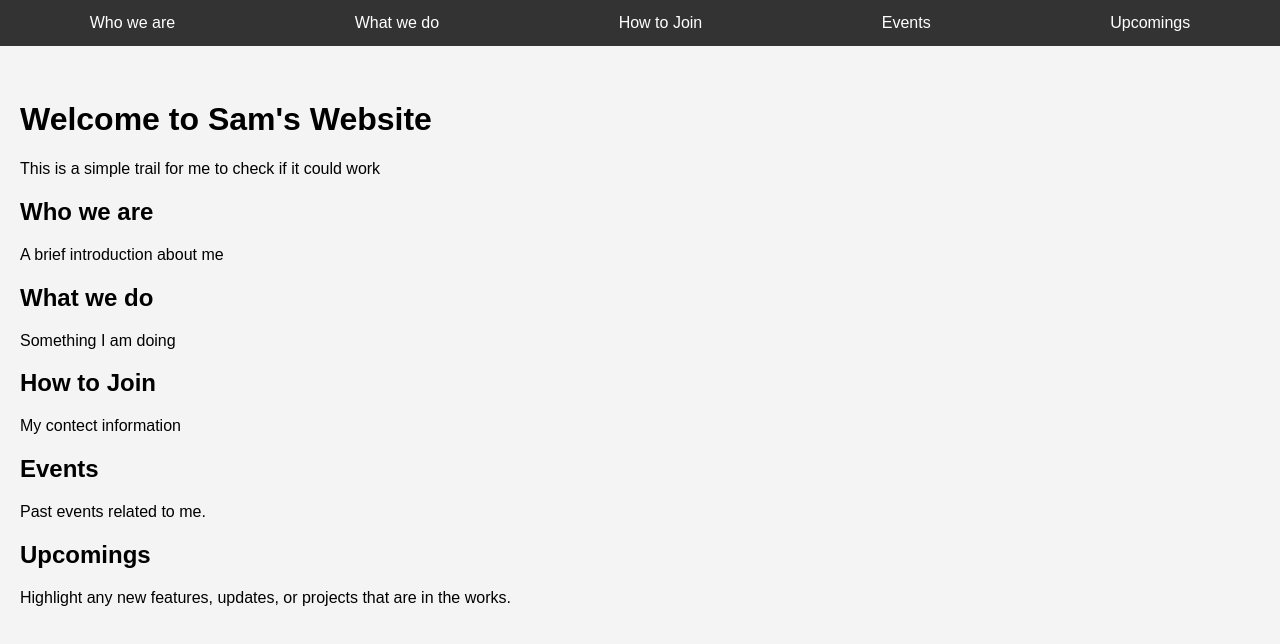
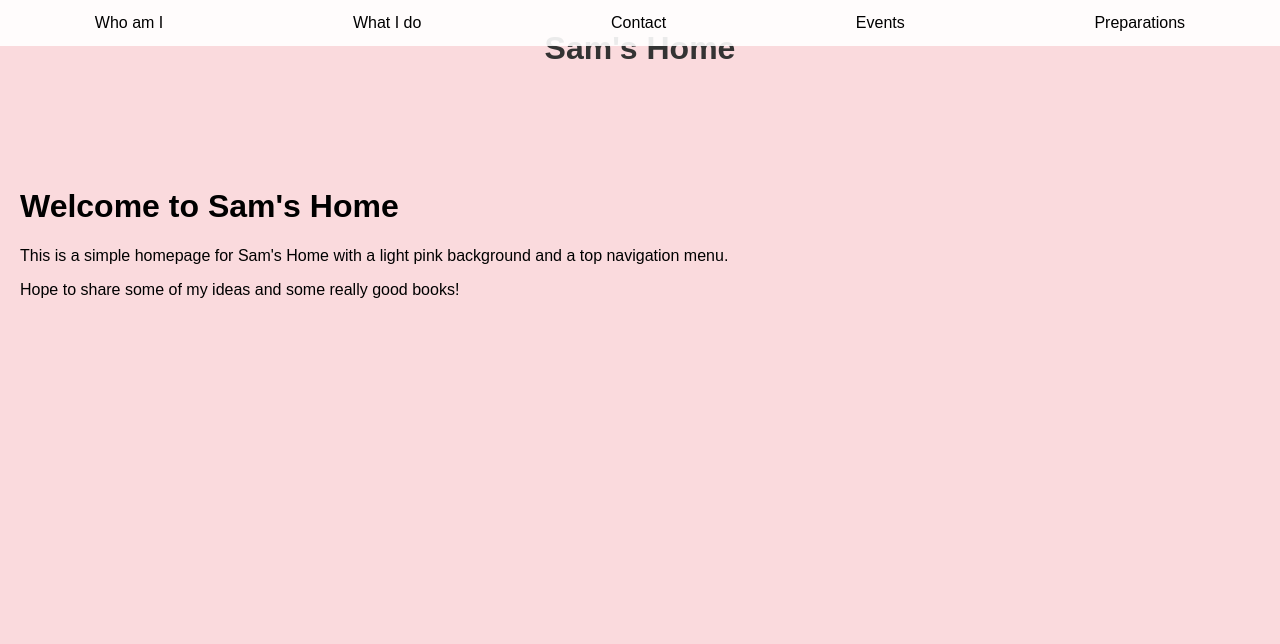
Before and after one commit to CS721127/cs721127.github.io, a plain HTML site: page index.html in a window 1280 px wide. Drawn offline with Linux system fonts and the light colour scheme.

Commit message:
Update index.html

```diff
--- a/index.html
+++ b/index.html
@@ -3,16 +3,32 @@
 <head>
     <meta charset="UTF-8">
     <meta name="viewport" content="width=device-width, initial-scale=1.0">
-    <title>samsun's web</title>
+    <title>Sam's Home</title>
     <style>
         body {
             margin: 0;
             padding: 0;
+            background-color: #FADADD; /* Light pink background */
             font-family: Arial, sans-serif;
-            background-color: #f4f4f4; /* Simple background color */
         }
-        .navbar {
-            background-color: #333;
+        .logo-container {
+            background: none; /* Removed the white background */
+            text-align: center;
+            margin: 10px;
+            padding: 20px 0;
+        }
+        .logo-container a {
+            color: #333; /* Dark grey text color for the link */
+            text-decoration: none;
+            font-size: 2em; /* Larger font size for the logo text */
+            font-weight: bold; /* Make the logo text bold */
+            transition: 0.3s; /* Smooth transition for hover effect */
+        }
+        .logo-container a:hover {
+            color: #FF69B4; /* Light pink color for the link on hover */
+        }
+        .nav-container {
+            background: rgba(255, 255, 255, 0.9);
             overflow: hidden;
             display: flex;
             justify-content: space-around;
@@ -24,15 +40,14 @@
             width: 100%;
             z-index: 1000;
         }
-        .navbar a {
+        .nav-container a {
             display: block;
-            color: white;
-            text-align: center;
             padding: 14px 16px;
             text-decoration: none;
+            color: black;
             transition: 0.3s;
         }
-        .navbar a:hover {
+        .nav-container a:hover {
             background-color: #ddd;
             color: black;
         }
@@ -44,32 +59,22 @@
 </head>
 <body>
 
-<ul class="navbar">
-    <li><a href="#who-am-I">Who we are</a></li>
-    <li><a href="#what-I-do">What we do</a></li>
-    <li><a href="#contact">How to Join</a></li>
+<div class="logo-container">
+    <a href="/">Sam's Home</a> <!-- Link to the homepage -->
+</div>
+
+<ul class="nav-container">
+    <li><a href="#who-am-I">Who am I</a></li>
+    <li><a href="#what-I-do">What I do</a></li>
+    <li><a href="#contact">Contact</a></li>
     <li><a href="#events">Events</a></li>
-    <li><a href="#upcomings">Upcomings</a></li>
+    <li><a href="#preparations">Preparations</a></li>
 </ul>
 
 <div class="content">
-    <h1>Welcome to Sam's Website</h1>
-    <p>This is a simple trail for me to check if it could work</p>
-    <!-- Sections for each menu item -->
-    <h2 id="who-we-are">Who we are</h2>
-    <p>A brief introduction about me</p>
-
-    <h2 id="what-we-do">What we do</h2>
-    <p>Something I am doing</p>
-
-    <h2 id="contact">How to Join</h2>
-    <p>My contect information</p>
-
-    <h2 id="events">Events</h2>
-    <p>Past events related to me.</p>
-
-    <h2 id="upcomings">Upcomings</h2>
-    <p>Highlight any new features, updates, or projects that are in the works.</p>
+    <h1>Welcome to Sam's Home</h1>
+    <p>This is a simple homepage for Sam's Home with a light pink background and a top navigation menu.</p>
+    <p>Hope to share some of my ideas and some really good books!</p>
 </div>
 
 </body>
```
